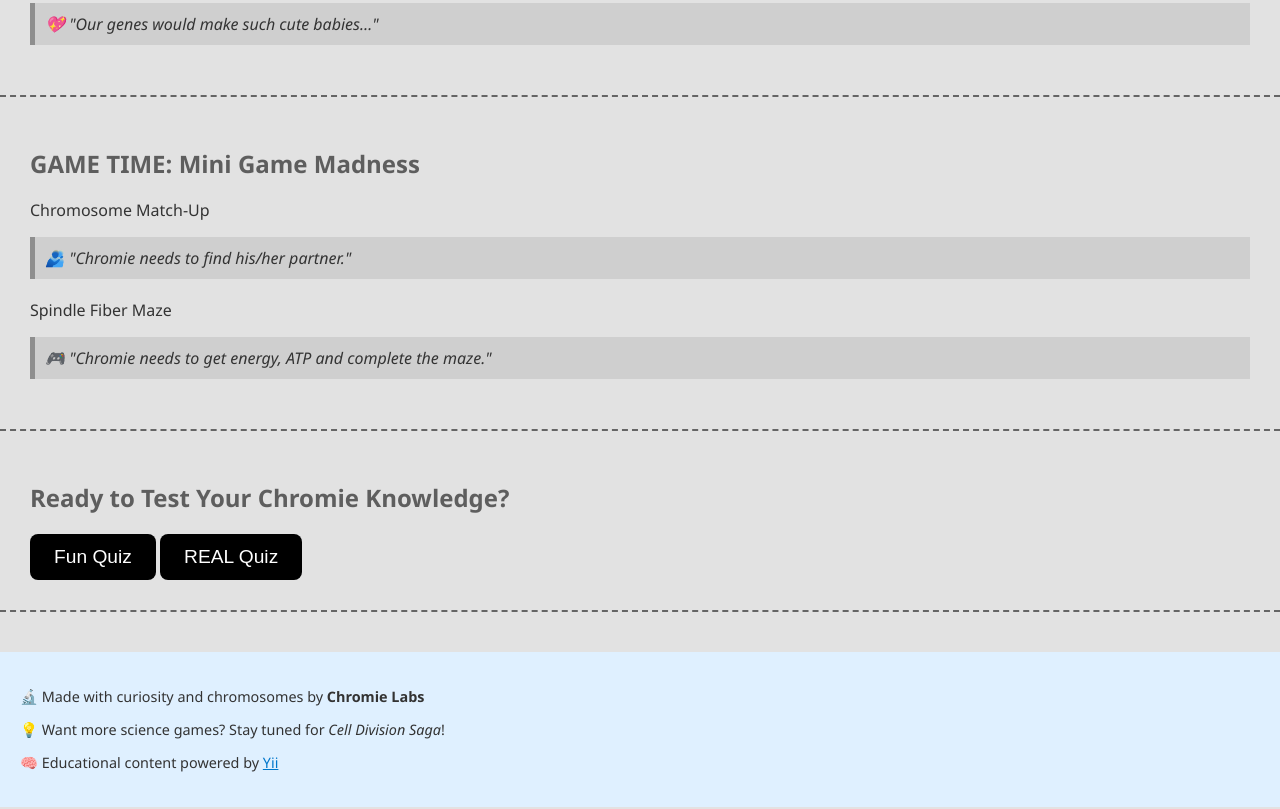
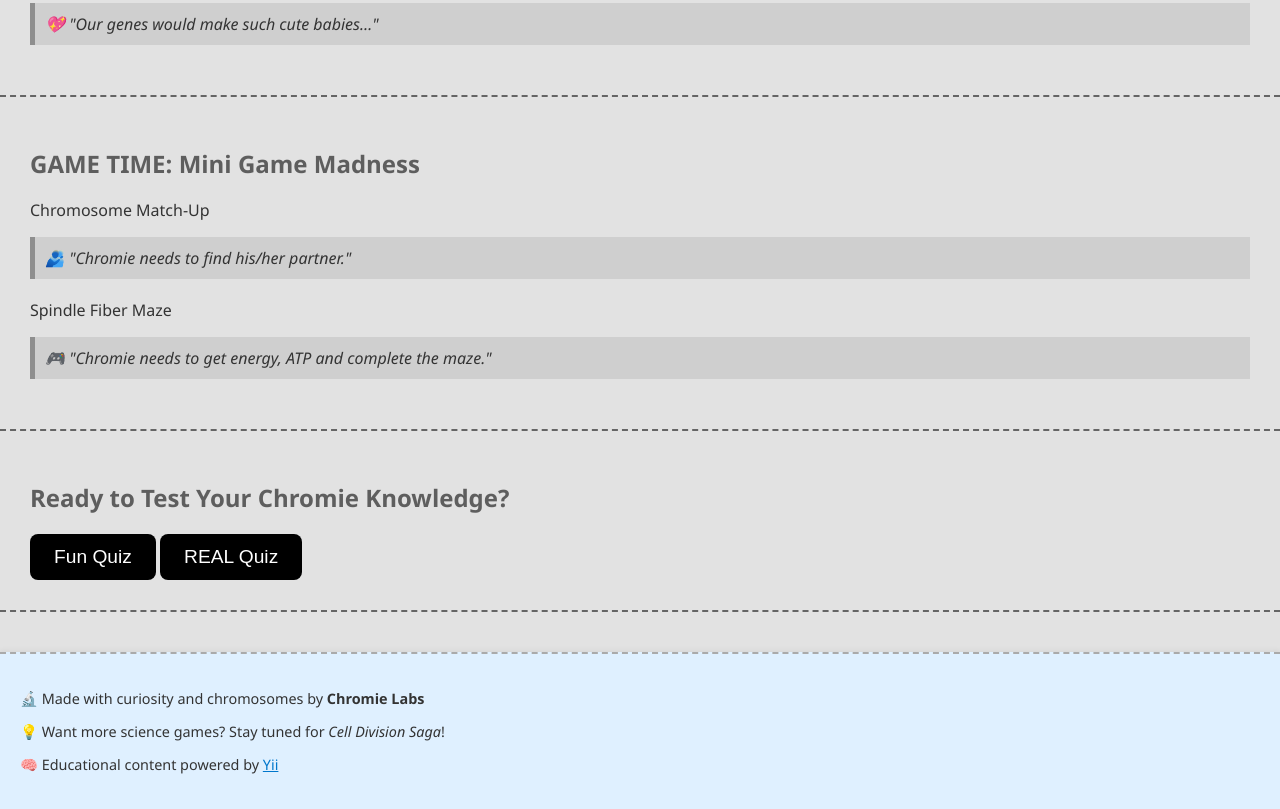
Before and after one commit to Yii0909/Chromie-The-Cell-Cycle-Circus, a plain HTML site: page index.html in a window 1280 px wide. Shown: the part 790-1599 px from the top of the page. Drawn offline with Linux system fonts and the light colour scheme.

Commit message:
Update index.html

```diff
--- a/index.html
+++ b/index.html
@@ -56,6 +56,10 @@
     from { opacity: 0; transform: scale(0.98); }
     to { opacity: 1; transform: scale(1); }
   }
+footer {
+  border-top: 2px dashed #aaa;
+  box-shadow: 0 -2px 5px rgba(0,0,0,0.05);
+}
 
   </style>
 </head>
@@ -110,9 +114,10 @@
     <button onclick="launchQuiz()" class="quiz-button">
       Fun Quiz
     </button>
-    <button onclick="window.open('https://docs.google.com/forms/d/e/1FAIpQLSf7DpCSoeikEbcuXgrLPkY1UT0uqqfKfKPjR68_MwxVML5aAg/viewform?usp=header'', '_blank')" class="quiz-button">
+    <button onclick="window.open('https://docs.google.com/forms/d/e/1FAIpQLSf7DpCSoeikEbcuXgrLPkY1UT0uqqfKfKPjR68_MwxVML5aAg/viewform?usp=header', '_blank')" class="quiz-button">
       REAL Quiz
     </button>
+
 
   </section>
 
```
